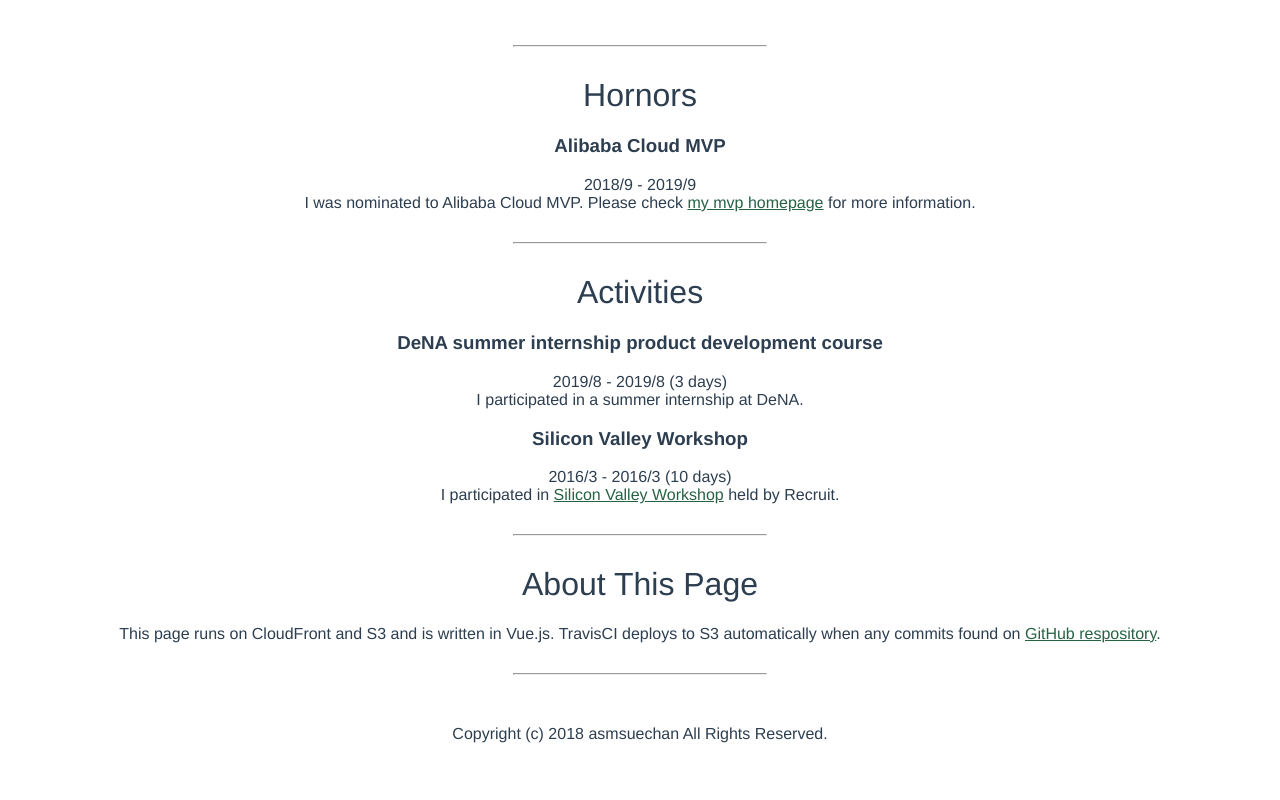
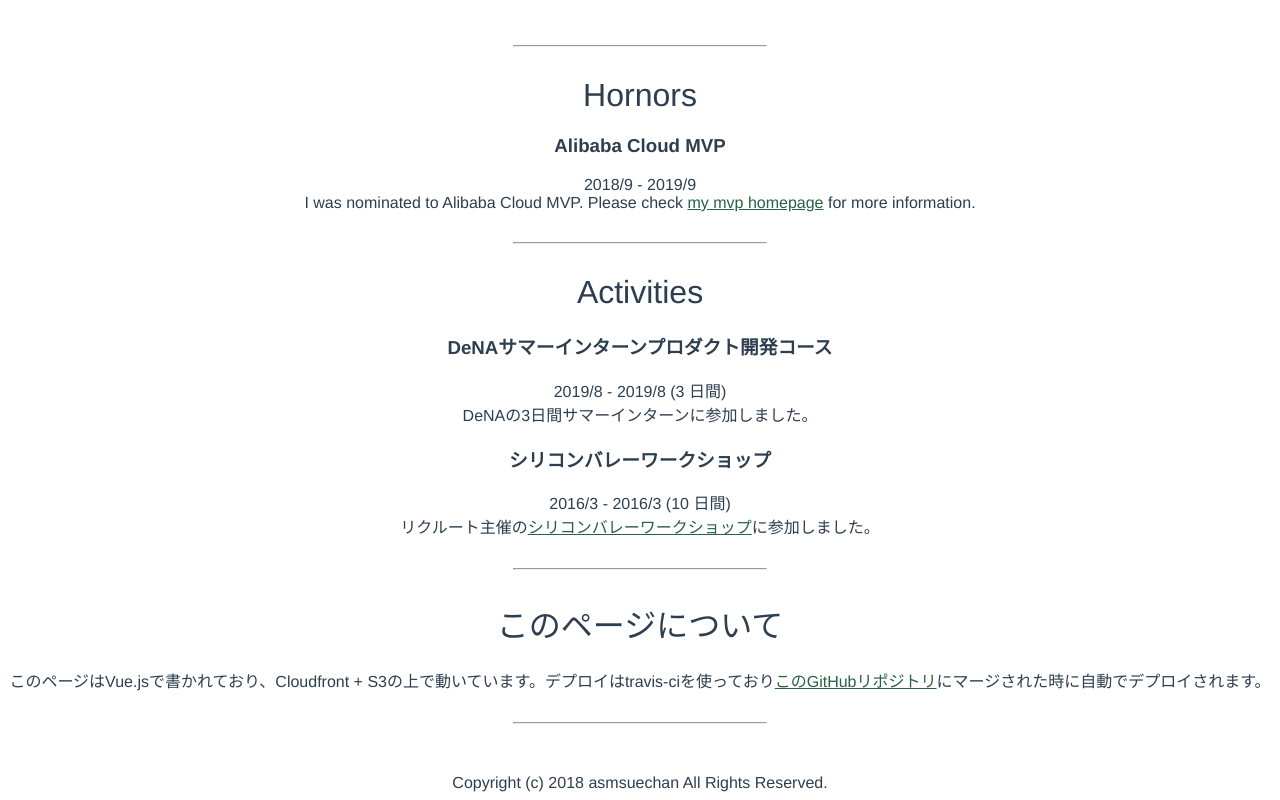
Before and after one commit to asmsuechan/asmsuechan.com, a Vue app: page /ja in a window 1280 px wide. Shown: the part 3701-4501 px from the top of the page. Before the commit the page ends 4452 px from the top, so only its background shows below. Built offline with nearby package versions, Linux system fonts and the light colour scheme.

Commit message:
Translate to JP

```diff
--- a/src/components/HelloWorldJP.vue
+++ b/src/components/HelloWorldJP.vue
@@ -184,24 +184,24 @@
 
     <h1>Activities</h1>
     <div>
-      <h3>DeNA summer internship product development course</h3>
-      <span>2019/8 - 2019/8 (3 days)</span>
+      <h3>DeNAサマーインターンプロダクト開発コース</h3>
+      <span>2019/8 - 2019/8 (3 日間)</span>
       <div>
-        <span>I participated in a summer internship at DeNA.</span>
+        <span>DeNAの3日間サマーインターンに参加しました。</span>
       </div>
 
-      <h3>Silicon Valley Workshop</h3>
-      <span>2016/3 - 2016/3 (10 days)</span>
+      <h3>シリコンバレーワークショップ</h3>
+      <span>2016/3 - 2016/3 (10 日間)</span>
       <div>
-        <span>I participated in <a href="http://techlabpaak.com/siliconvalleyworkshop2018">Silicon Valley Workshop</a> held by Recruit.</span>
+        <span>リクルート主催の<a href="http://techlabpaak.com/siliconvalleyworkshop2018">シリコンバレーワークショップ</a>に参加しました。</span>
       </div>
     </div>
     <hr>
 
-    <h1>About This Page</h1>
+    <h1>このページについて</h1>
     <div>
       <div>
-        <span>This page runs on CloudFront and S3 and is written in Vue.js. TravisCI deploys to S3 automatically when any commits found on <a href="https://github.com/asmsuechan/asmsuechan.com">GitHub respository</a>.</span>
+        <span>このページはVue.jsで書かれており、Cloudfront + S3の上で動いています。デプロイはtravis-ciを使っており<a href="https://github.com/asmsuechan/asmsuechan.com">このGitHubリポジトリ</a>にマージされた時に自動でデプロイされます。</span>
       </div>
     </div>
     <hr>
```
